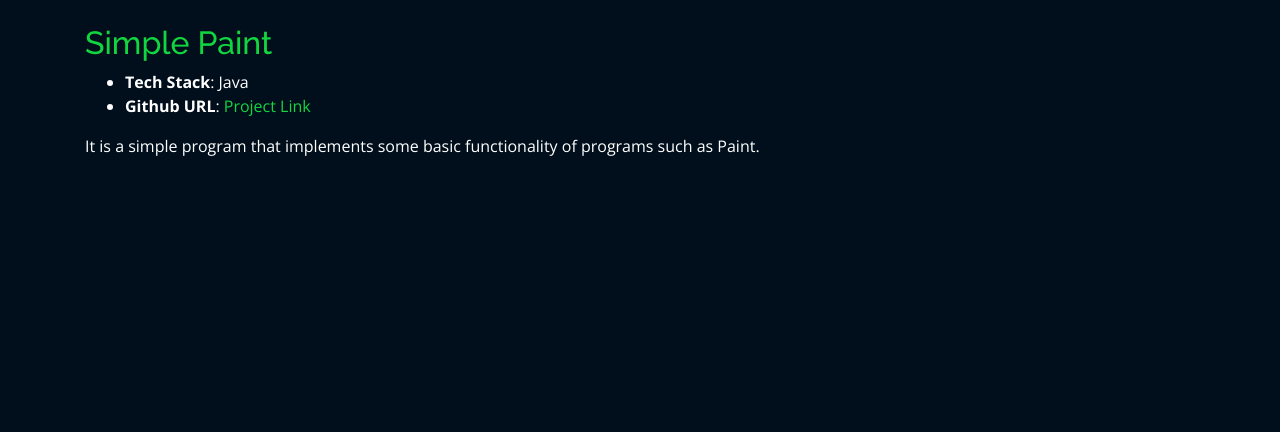
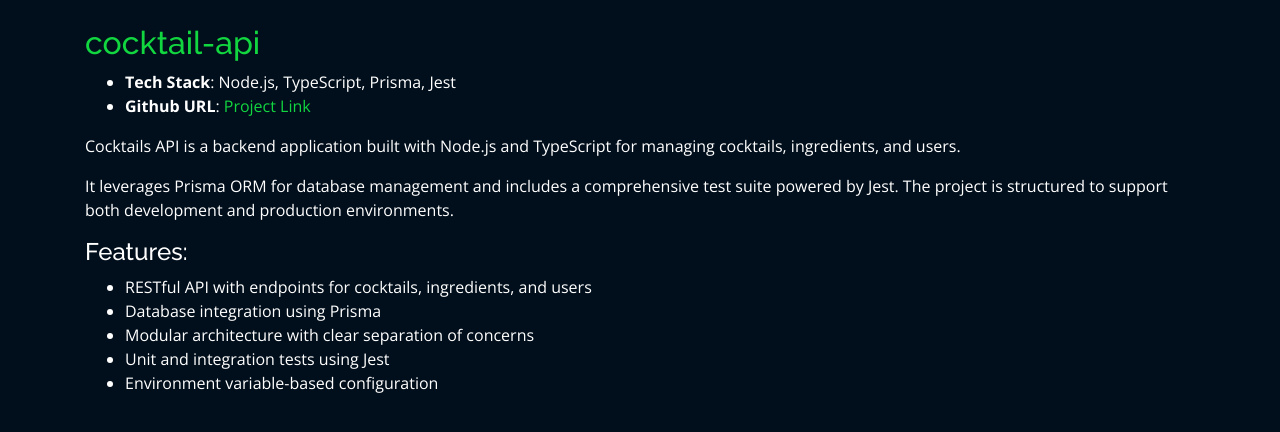
Before and after one commit to unseen2004/unseen2004.github.io, a plain HTML site: page projects/simplePaint.html in a window 1280 px wide. Drawn offline with nearby package versions, Linux system fonts and the light colour scheme.

Commit message:
simplePaint to API

```diff
--- a/projects/simplePaint.html
+++ b/projects/simplePaint.html
@@ -43,15 +43,26 @@
 
           <div class="col-lg-12 portfolio-info">
             <br>
-            <h2 style="color:#12d640">Simple Paint</h2>
+            <h2 style="color:#12d640">cocktail-api</h2>
             <ul>
-              <li><strong>Tech Stack</strong>: Java</li>
-              <li><strong>Github URL</strong>: <a href="https://github.com/unseen2004/Studies/tree/main/JavaSimplePaint" target="_blank">Project Link</a></li>
+              <li><strong>Tech Stack</strong>: Node.js, TypeScript, Prisma, Jest</li>
+              <li><strong>Github URL</strong>: <a href="https://github.com/unseen2004/cocktails-api" target="_blank">Project Link</a></li>
+            </ul>
+            <p>
+              Cocktails API is a backend application built with Node.js and TypeScript for managing cocktails, ingredients, and users.
+            </p>
+            <p>
+              It leverages Prisma ORM for database management and includes a comprehensive test suite powered by Jest. The project is structured to support both development and production environments.
+            </p>
+            <h4>Features:</h4>
+            <ul>
+              <li>RESTful API with endpoints for cocktails, ingredients, and users</li>
+              <li>Database integration using Prisma</li>
+              <li>Modular architecture with clear separation of concerns</li>
+              <li>Unit and integration tests using Jest</li>
+              <li>Environment variable-based configuration</li>
             </ul>
 
-            <p>
-                It is a simple program that implements some basic functionality of programs such as Paint.
-            </p>
           </div>
 
         </div>
@@ -61,7 +72,7 @@
   </main><!-- End #main -->
 
  <!-- Vendor JS Files -->
-  <script async="" src="//www.google-analytics.com/analytics.js"></script><script src="assets/vendor/jquery/jquery.min.js"></script>
+  <script async="" src="//www.google-analytics.com/analytics.js"></script><script src="../assets/vendor/jquery/jquery.min.js"></script>
   <script src="../assets/vendor/bootstrap/js/bootstrap.bundle.min.js"></script>
   <script src="../assets/vendor/jquery.easing/jquery.easing.min.js"></script>
   <script src="../assets/vendor/php-email-form/validate.js"></script>
```
Also changed, not shown: index.html (+2 -2 lines), assets/img/API.png (added).
